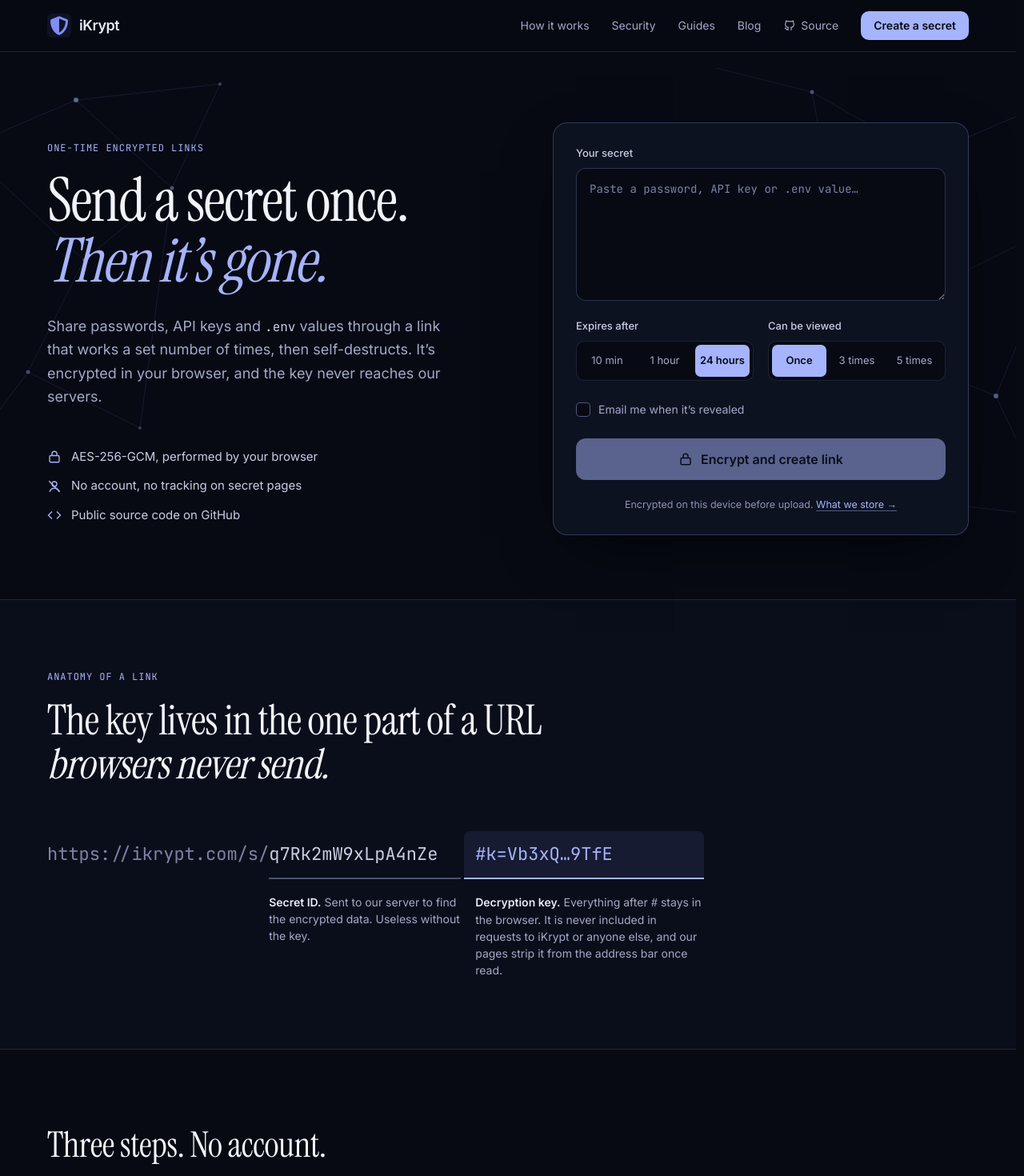
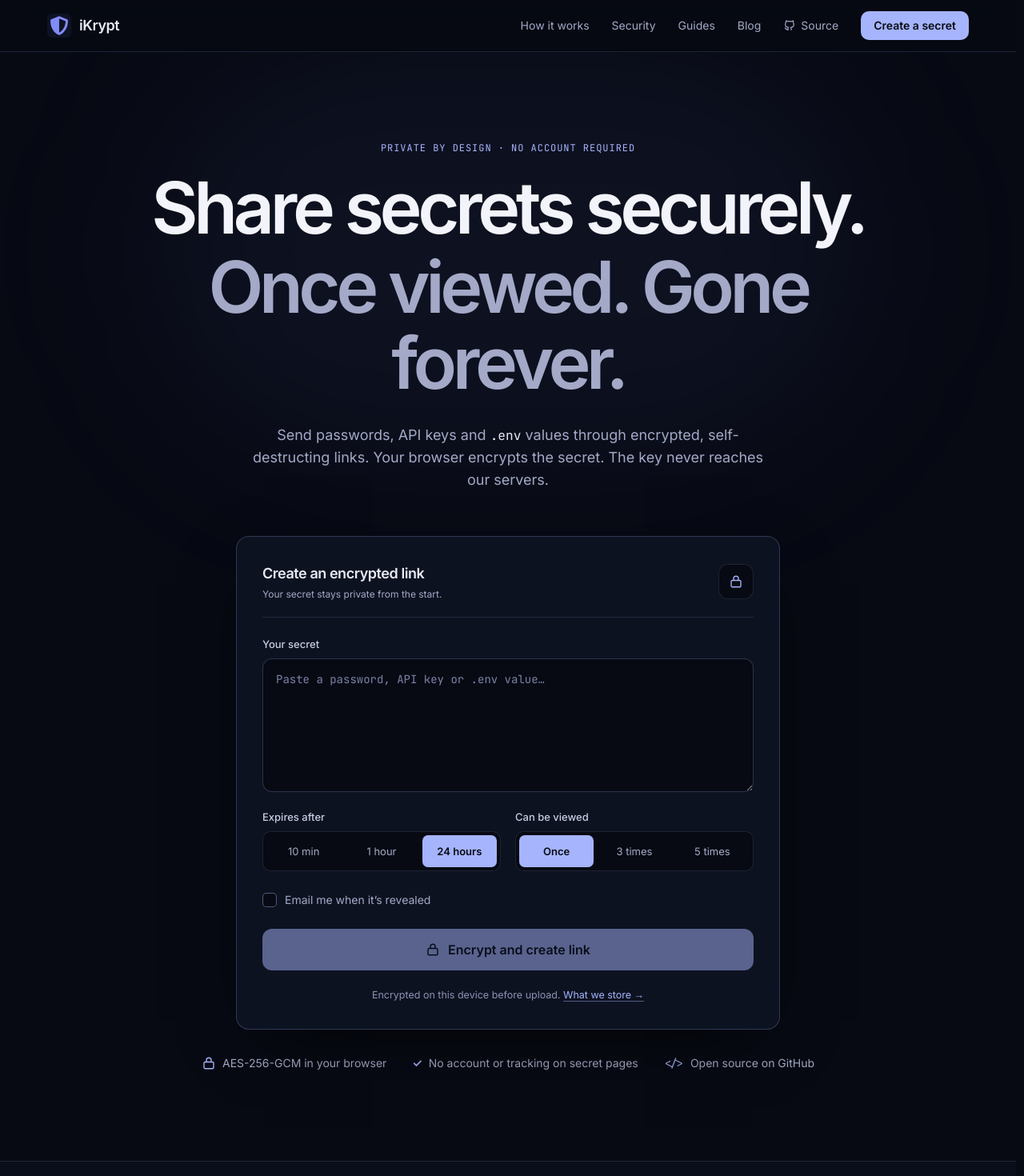
Before and after one commit to digitalwareshub/iKrypt10, a Next.js app: page / in a window 1280 px wide. Shown: the top 1470 px of the page at 80% size. Built offline with nearby package versions, Linux system fonts and the light colour scheme.

Commit message:
design: rebuild homepage around centered Concept A encryption form

```diff
--- a/src/app/page.tsx
+++ b/src/app/page.tsx
@@ -1,7 +1,6 @@
 import Link from 'next/link';
 import SecretForm from '@/components/SecretForm';
 import Footer from '@/components/Footer';
-import Mesh from '@/components/Mesh';
 import { Eyebrow, SectionHeading, CheckIcon, CrossIcon } from '@/components/ui';
 
 // Rendered per request so the middleware's CSP nonce is applied (see src/middleware.ts).
@@ -126,53 +125,34 @@ export default function Home() {
       <script type="application/ld+json" dangerouslySetInnerHTML={{ __html: JSON.stringify(faqJsonLd) }} />
 
       <main id="content" className="relative isolate overflow-clip">
-        <Mesh />
-
-        {/* HERO: on phones the form follows the headline; trust points come after it. */}
-        <section className="mx-auto grid max-w-site grid-cols-1 gap-x-14 gap-y-9 px-4 pb-16 pt-10 sm:px-6 lg:grid-cols-[minmax(0,1fr)_minmax(0,520px)] lg:pb-20 lg:pt-[88px]">
-          <div className="min-w-0 lg:pt-6">
-            <Eyebrow>One-time encrypted links</Eyebrow>
-            <h1 className="font-display text-[46px] leading-[0.98] tracking-[-0.02em] text-heading sm:text-6xl lg:text-[76px]">
-              Send a secret once.
-              <br />
-              <span className="italic text-primary">Then it’s gone.</span>
+        {/* Concept A: a focused, product-first hero. Encryption stays in SecretForm. */}
+        <section className="relative mx-auto max-w-site px-4 pb-20 pt-20 text-center sm:px-6 sm:pb-28 sm:pt-28">
+          <div aria-hidden="true" className="pointer-events-none absolute left-1/2 top-0 -z-10 h-[500px] w-full max-w-[900px] -translate-x-1/2 rounded-full bg-primary-strong/[0.06] blur-[110px]" />
+          <div className="mx-auto max-w-[900px]">
+            <Eyebrow>Private by design · No account required</Eyebrow>
+            <h1 className="font-sans text-[clamp(3rem,7vw,6.1rem)] font-semibold leading-[1.06] tracking-[-0.06em] text-heading">
+              Share secrets securely.
+              <span className="mt-1 block text-muted-foreground">Once viewed. Gone forever.</span>
             </h1>
-            <p className="mt-7 max-w-[500px] text-lg leading-relaxed text-muted-foreground">
-              Share passwords, API keys and <code className="font-mono text-base text-[#C9CDE3]">.env</code> values
-              through a link that works a set number of times, then self-destructs. It’s encrypted in your
-              browser, and the key never reaches our servers.
+            <p className="mx-auto mt-7 max-w-[660px] text-base leading-[1.8] text-muted-foreground sm:text-lg">
+              Send passwords, API keys and <code className="font-mono text-[0.9em] text-foreground">.env</code> values
+              through encrypted, self-destructing links. Your browser encrypts the secret. The key never reaches our servers.
             </p>
           </div>
-
-          <div
-            id="create"
-            className="min-w-0 scroll-mt-24 rounded-[18px] border border-line-strong bg-surface p-5 shadow-[0_30px_80px_-30px_rgba(0,0,0,0.8)] sm:p-7 lg:row-span-2"
-          >
+          <div id="create" className="relative mx-auto mt-12 max-w-[680px] scroll-mt-24 rounded-2xl border border-line-strong bg-surface p-5 text-left shadow-[0_24px_90px_-35px_rgba(0,0,0,0.9)] sm:mt-14 sm:p-8">
+            <div className="mb-6 flex items-center justify-between gap-3 border-b border-line pb-5">
+              <div>
+                <h2 className="text-lg font-semibold tracking-tight text-foreground">Create an encrypted link</h2>
+                <p className="mt-1 text-xs text-muted-foreground">Your secret stays private from the start.</p>
+              </div>
+              <span className="rounded-xl border border-line bg-background p-3"><LockIcon /></span>
+            </div>
             <SecretForm />
           </div>
-
-          <ul className="flex flex-col gap-3.5 text-[15px] text-[#C9CDE3]">
-            <li className="flex items-center gap-3">
-              <LockIcon />
-              AES-256-GCM, performed by your browser
-            </li>
-            <li className="flex items-center gap-3">
-              <svg width="18" height="18" viewBox="0 0 24 24" fill="none" stroke="#A5B4FC" strokeWidth="1.8" aria-hidden="true">
-                <circle cx="12" cy="8" r="4" />
-                <path d="M4 21c1.5-4 4.5-6 8-6s6.5 2 8 6" />
-                <path d="M3 3l18 18" />
-              </svg>
-              No account, no tracking on secret pages
-            </li>
-            <li className="flex items-center gap-3">
-              <svg width="18" height="18" viewBox="0 0 24 24" fill="none" stroke="#A5B4FC" strokeWidth="1.8" aria-hidden="true">
-                <path d="M8 6l-6 6 6 6" />
-                <path d="M16 6l6 6-6 6" />
-              </svg>
-              <a href={GITHUB_REPO_URL} target="_blank" rel="noopener noreferrer" className="hover:text-foreground">
-                Public source code on GitHub
-              </a>
-            </li>
+          <ul className="mx-auto mt-8 flex max-w-[950px] flex-wrap items-center justify-center gap-x-8 gap-y-4 text-[13px] text-muted-foreground sm:text-sm">
+            <li className="flex items-center gap-2"><LockIcon /> AES-256-GCM in your browser</li>
+            <li className="flex items-center gap-2"><span className="font-semibold text-primary" aria-hidden="true">✓</span> No account or tracking on secret pages</li>
+            <li className="flex items-center gap-2"><span className="font-mono text-primary" aria-hidden="true">&lt;/&gt;</span><a href={GITHUB_REPO_URL} target="_blank" rel="noopener noreferrer" className="underline-offset-4 hover:text-foreground hover:underline">Open source on GitHub</a></li>
           </ul>
         </section>
 
@@ -182,12 +162,12 @@ export default function Home() {
             <Eyebrow>Anatomy of a link</Eyebrow>
             <h2
               id="anatomy"
-              className="max-w-[720px] font-display text-[34px] leading-[1.05] tracking-[-0.015em] text-heading sm:text-[52px]"
+              className="max-w-[840px] font-sans text-[34px] font-semibold leading-[1.12] tracking-[-0.045em] text-heading sm:text-[52px]"
             >
-              The key lives in the one part of a URL <span className="italic">browsers never send.</span>
+              The encryption key stays in your browser. <span className="text-muted-foreground">Never on our servers.</span>
             </h2>
 
-            <div className="mt-12 flex flex-col gap-1 font-mono text-base leading-none sm:mt-14 md:flex-row md:items-stretch md:gap-0 md:text-[22px]">
+            <div className="mt-10 flex flex-col gap-1 overflow-hidden rounded-2xl border border-line-strong bg-surface p-5 font-mono text-base leading-none sm:mt-12 sm:p-9 md:flex-row md:items-stretch md:gap-0 md:text-[20px]">
               <div>
                 <span className="block break-all py-[18px] text-[#7C83A6]">https://ikrypt.com/s/</span>
               </div>
@@ -221,7 +201,7 @@ export default function Home() {
           </SectionHeading>
           <ol className="grid gap-5 md:grid-cols-3">
             {STEPS.map((step, i) => (
-              <li key={step.title} className="border-t border-line-strong pt-[22px]">
+              <li key={step.title} className="rounded-2xl border border-line bg-surface p-7 transition-colors hover:border-line-strong">
                 <p className="font-mono text-[13px] text-primary">{String(i + 1).padStart(2, '0')}</p>
                 <h3 className="mb-2 mt-3 text-[19px] font-semibold text-foreground">{step.title}</h3>
                 <p className="text-[15px] leading-relaxed text-muted-foreground">{step.desc}</p>
@@ -233,7 +213,7 @@ export default function Home() {
         {/* WHAT WE STORE */}
         <section id="what-we-store" aria-labelledby="store-h" className="mx-auto max-w-site scroll-mt-20 px-4 pb-16 sm:px-6 sm:pb-24">
           <div className="grid gap-5 md:grid-cols-2">
-            <div className="rounded-[18px] border border-line bg-surface p-6 sm:p-8">
+            <div className="rounded-2xl border border-line bg-surface p-6 sm:p-8">
               <h2 id="store-h" className="text-xl font-semibold text-foreground">
                 What our database holds
               </h2>
@@ -251,7 +231,7 @@ export default function Home() {
                 ))}
               </dl>
             </div>
-            <div className="rounded-[18px] border border-dashed border-line-strong p-6 sm:p-8">
+            <div className="rounded-2xl border border-line bg-surface p-6 sm:p-8">
               <h2 className="text-xl font-semibold text-foreground">What we never see</h2>
               <p className="mb-6 mt-1.5 text-sm text-muted">Not stored, not logged, not sent to us at any point.</p>
               <ul className="flex flex-col gap-3.5 text-[15px] text-[#C9CDE3]">
@@ -318,7 +298,7 @@ export default function Home() {
               <Link
                 key={guide.href}
                 href={guide.href}
-                className="group block rounded-[14px] border border-line bg-surface p-6 transition-colors hover:border-line-strong hover:bg-raised"
+                className="group block rounded-2xl border border-line bg-surface p-6 transition-colors hover:border-primary/40 hover:bg-raised"
               >
                 <span className="block text-[17px] font-semibold text-foreground">{guide.title}</span>
                 <span className="mt-2 block text-sm leading-relaxed text-muted-foreground">{guide.desc}</span>
```
